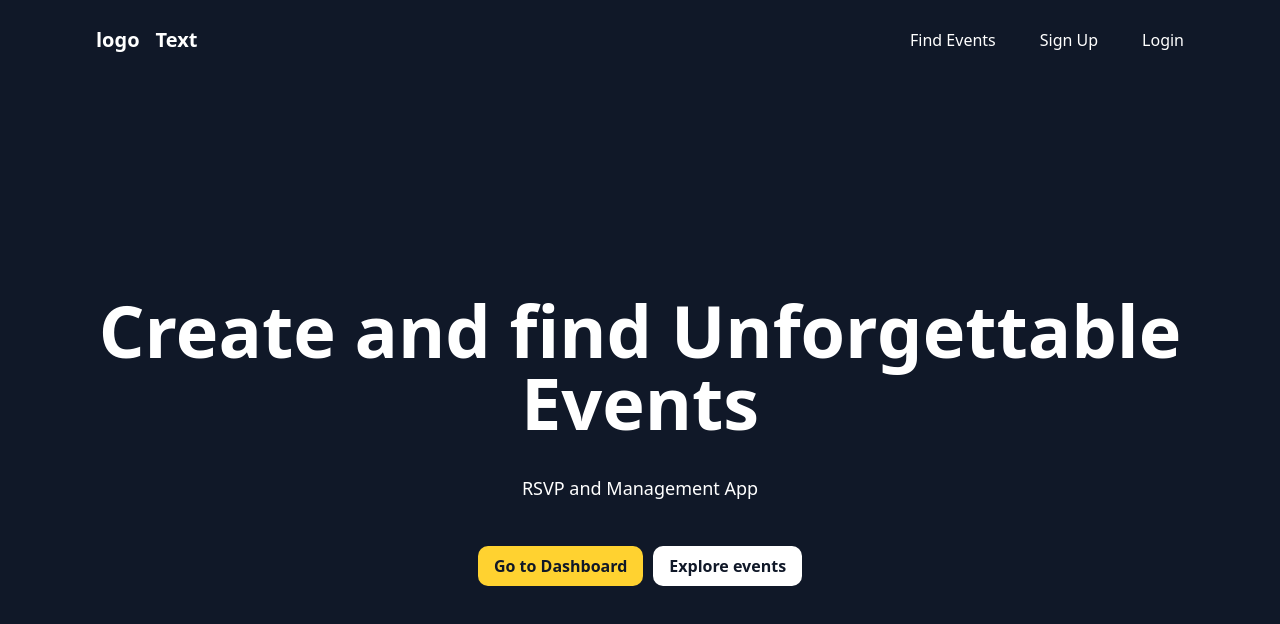
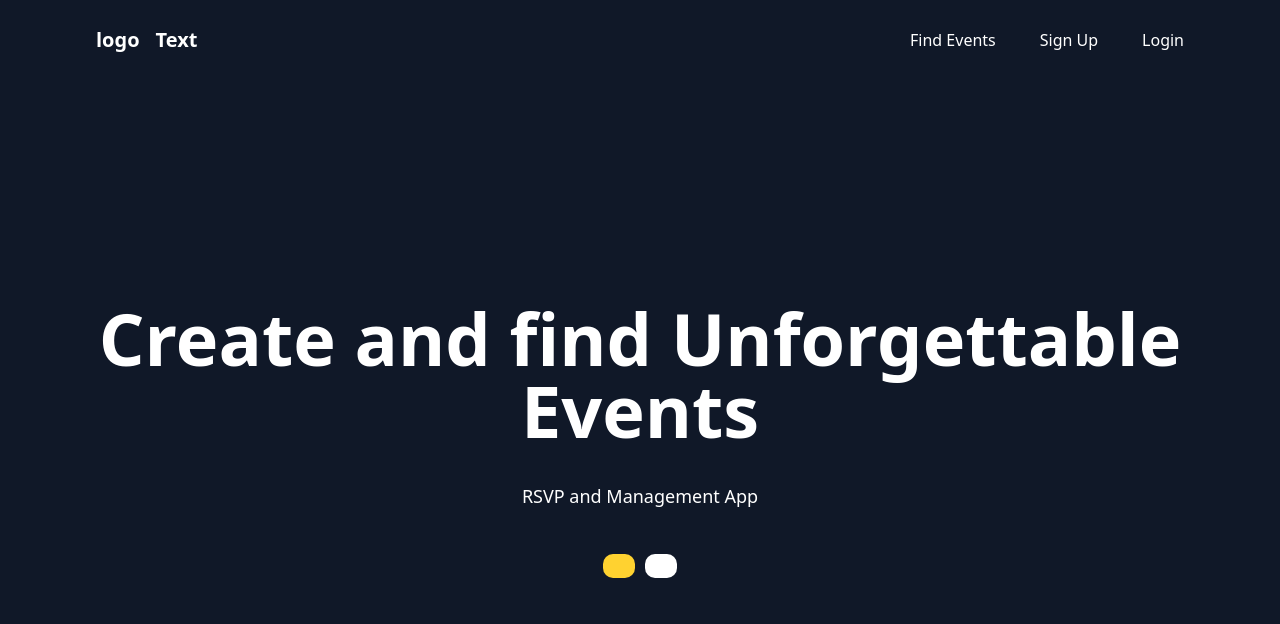
Before and after one commit to BuraYu/rsvp, a Next.js app: page / in a window 1280 px wide. Shown: the top 624 px of the page. Built offline with nearby package versions, Linux system fonts and the light colour scheme.

Commit message:
fix: switched anchor tags to link

```diff
--- a/src/components/Hero.js
+++ b/src/components/Hero.js
@@ -1,3 +1,5 @@
+import { Link } from "lucide-react";
+
 export default function Hero() {
   return (
     <div className="flex-1 flex flex-col justify-center items-center bg-gray-900 text-white text-center p-4 gap-5">
@@ -6,18 +8,18 @@ export default function Hero() {
       </h1>
       <p className="text-lg mb-6">RSVP and Management App</p>
       <div className="flex justify-center items-center">
-        <a
+        <Link
           href=""
           className="inline-block bg-amber-300 text-gray-900 font-bold py-2 px-4 rounded-lg hover:bg-gray-200 transition mr-[10px]"
         >
           Go to Dashboard
-        </a>
-        <a
+        </Link>
+        <Link
           href="/events"
           className="inline-block bg-white text-gray-900 font-bold py-2 px-4 rounded-lg hover:bg-gray-200 transition"
         >
           Explore events
-        </a>
+        </Link>
       </div>
     </div>
   );
--- a/src/components/Navbar.js
+++ b/src/components/Navbar.js
@@ -1,3 +1,4 @@
+import { Link } from "lucide-react";
 import { useState } from "react";
 
 export default function Navbar() {
@@ -58,24 +59,24 @@ export default function Navbar() {
             ></path>
           </svg>
         </button>
-        <a
+        <Link
           href=""
           className="hover:text-gray-400 text-white text-2xl transition"
         >
           Find Event
-        </a>
-        <a
+        </Link>
+        <Link
           href=""
           className="hover:text-gray-400 text-white text-2xl transition"
         >
           Dashboard
-        </a>
-        <a
+        </Link>
+        <Link
           href=""
           className="hover:text-gray-400 text-white text-2xl transition"
         >
           Logout
-        </a>
+        </Link>
       </div>
 
       {/* Links for Larger Screens */}
```
